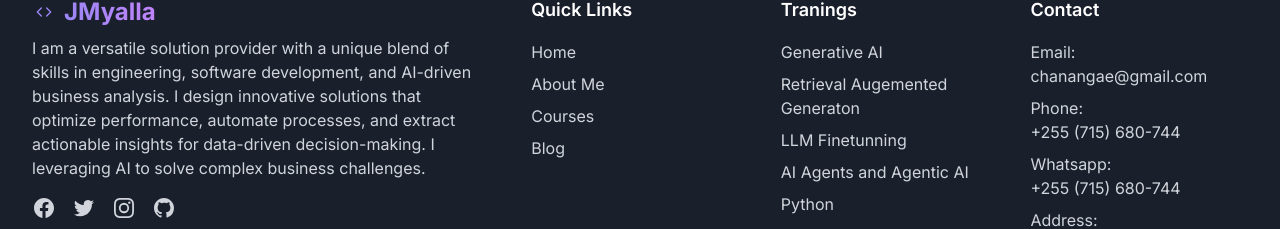
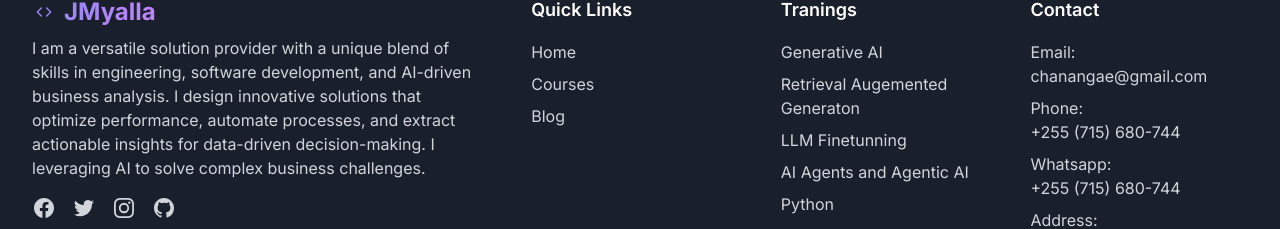
Before and after one commit to josephmyalla/data-insights-reborn-82, a React (Vite) app: page / in a window 1280 px wide. Shown: the part 4696-4925 px from the top of the page. Built offline with nearby package versions, Linux system fonts and the light colour scheme.

Commit message:
updating footer

```diff
--- a/src/components/Footer.tsx
+++ b/src/components/Footer.tsx
@@ -43,7 +43,6 @@ const Footer = () => {
             <h3 className="text-lg font-semibold mb-4">Quick Links</h3>
             <ul className="space-y-2">
               <li><Link to="/" className="text-gray-300 hover:text-white transition-colors">Home</Link></li>
-              <li><Link to="/about" className="text-gray-300 hover:text-white transition-colors">About Me</Link></li>
               <li><Link to="/courses" className="text-gray-300 hover:text-white transition-colors">Courses</Link></li>
               <li><Link to="/blog" className="text-gray-300 hover:text-white transition-colors">Blog</Link></li>
             </ul>
```
